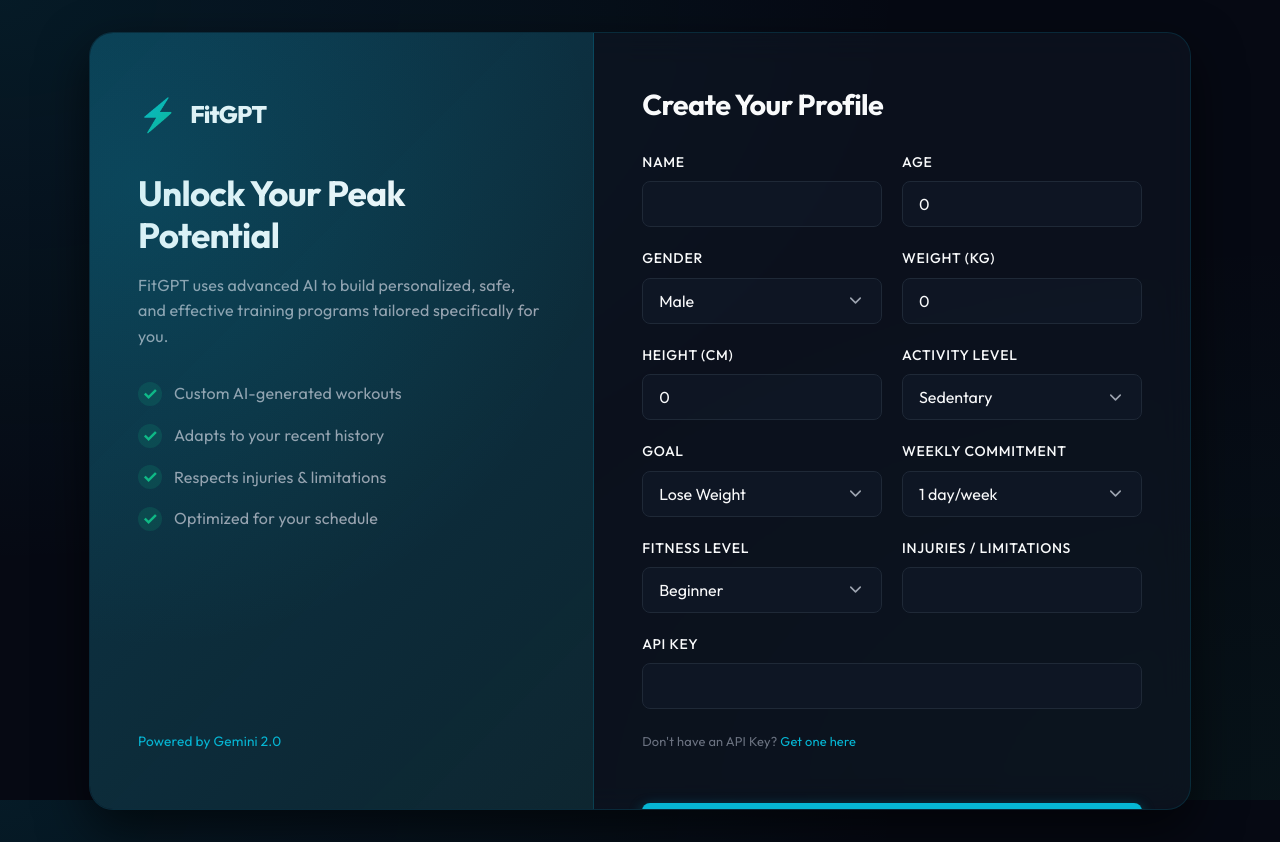
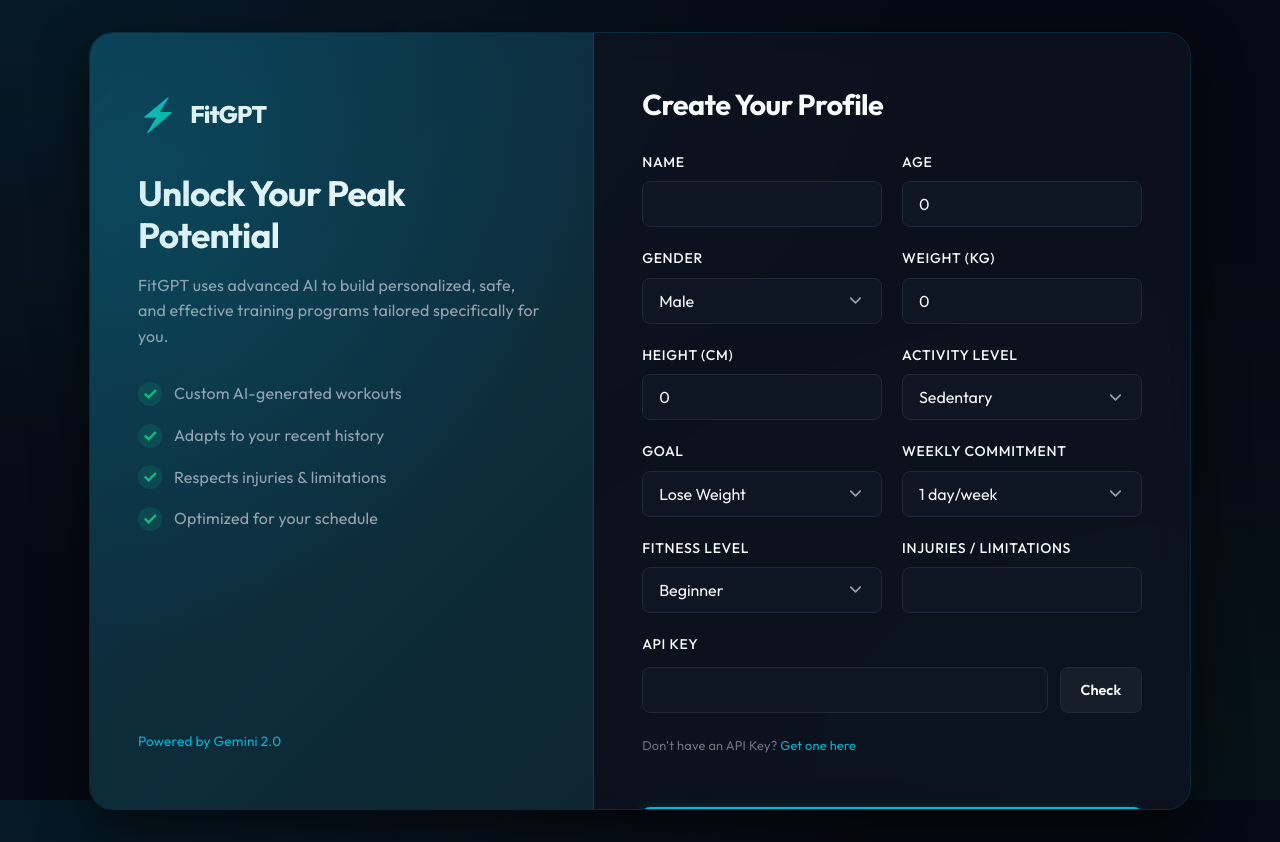
Before and after one commit to OmMoradiya21/FitGPT, a React (Vite) app: page / in a window 1280 px wide. Built offline with nearby package versions, Linux system fonts and the light colour scheme.

Commit message:
feat: add API key validation component to onboarding with masked input field

```diff
--- a/src/App.css
+++ b/src/App.css
@@ -57,6 +57,7 @@
 
 input[type="text"],
 input[type="number"],
+input[type="password"],
 select {
   background: rgba(17, 24, 39, 0.8);
   border: 1px solid var(--border);
@@ -72,6 +73,7 @@
 
 input[type="text"]:focus,
 input[type="number"]:focus,
+input[type="password"]:focus,
 select:focus {
   outline: none;
   border-color: var(--accent);
@@ -1166,3 +1168,76 @@
   color: var(--text);
   font-style: italic;
 }
+
+/* API Key Widget Styles */
+.api-key-widget {
+  display: flex;
+  flex-direction: column;
+  gap: 0.5rem;
+  width: 100%;
+  margin-top: 0.25rem;
+}
+
+.api-key-input-row {
+  display: flex;
+  gap: 0.75rem;
+  align-items: center;
+  width: 100%;
+}
+
+.api-key-input-row input {
+  flex: 1;
+}
+
+.btn-api-check {
+  background: rgba(255, 255, 255, 0.05);
+  color: var(--text-h);
+  border: 1px solid var(--border);
+  border-radius: 8px;
+  padding: 0.75rem 1.25rem;
+  font-weight: 600;
+  font-size: 0.9rem;
+  cursor: pointer;
+  white-space: nowrap;
+  transition: all 0.2s ease;
+  height: 46px; /* Match height of input */
+  box-sizing: border-box;
+  display: inline-flex;
+  align-items: center;
+  justify-content: center;
+}
+
+.btn-api-check:hover:not(:disabled) {
+  background: rgba(6, 182, 212, 0.1);
+  border-color: var(--accent);
+  color: var(--accent);
+}
+
+.btn-api-check:disabled {
+  background: rgba(16, 185, 129, 0.15);
+  color: var(--success);
+  border-color: var(--success);
+  cursor: default;
+  opacity: 0.9;
+}
+
+.api-key-status {
+  font-size: 0.85rem;
+  font-weight: 500;
+  margin-top: 0.25rem;
+  display: flex;
+  align-items: center;
+  gap: 0.35rem;
+}
+
+.api-key-status.status-success {
+  color: var(--success);
+}
+
+.api-key-status.status-warning {
+  color: #fbbf24;
+}
+
+.api-key-status.status-error {
+  color: var(--error);
+}
--- a/src/components/OnBoarding.jsx
+++ b/src/components/OnBoarding.jsx
@@ -1,5 +1,6 @@
 import { useState, useRef, useEffect } from "react";
 import { db } from "../config/db.js";
+import CheckAPIButton from "./CheckAPIButton.jsx";
 
 export const OnBoarding = ({ isNew, setIsNew }) => {
   const [name, setName] = useState("");
@@ -220,14 +221,17 @@
 
             <div className="form-group full-width">
               <label htmlFor="APIKey">API Key</label>
+              <CheckAPIButton APIKey={APIKey}>
                 <input
-                type="text"
+                  type="password"
                   id="APIKey"
                   name="APIKey"
                   value={APIKey}
                   onChange={(e) => setAPIKey(e.target.value)}
+                  autoComplete="off"
                   required
                 />
+              </CheckAPIButton>
               <p className="onboarding-footer-text">
                 Don't have an API Key?{" "}
                 <a href="https://platform.openai.com/account/api-keys" target="_blank" rel="noopener noreferrer">
```
Lines whose indentation alone changed are shown as unchanged.
